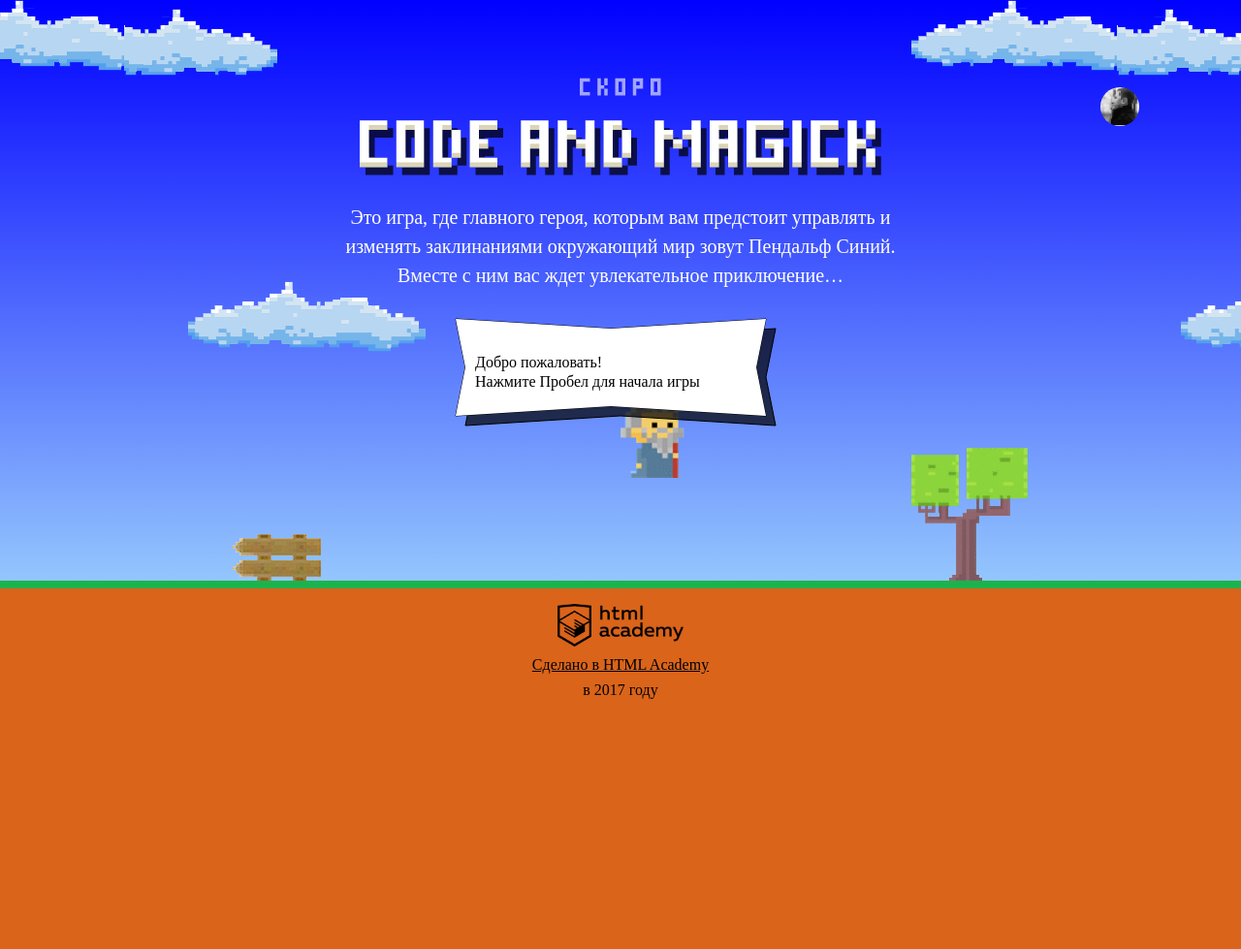
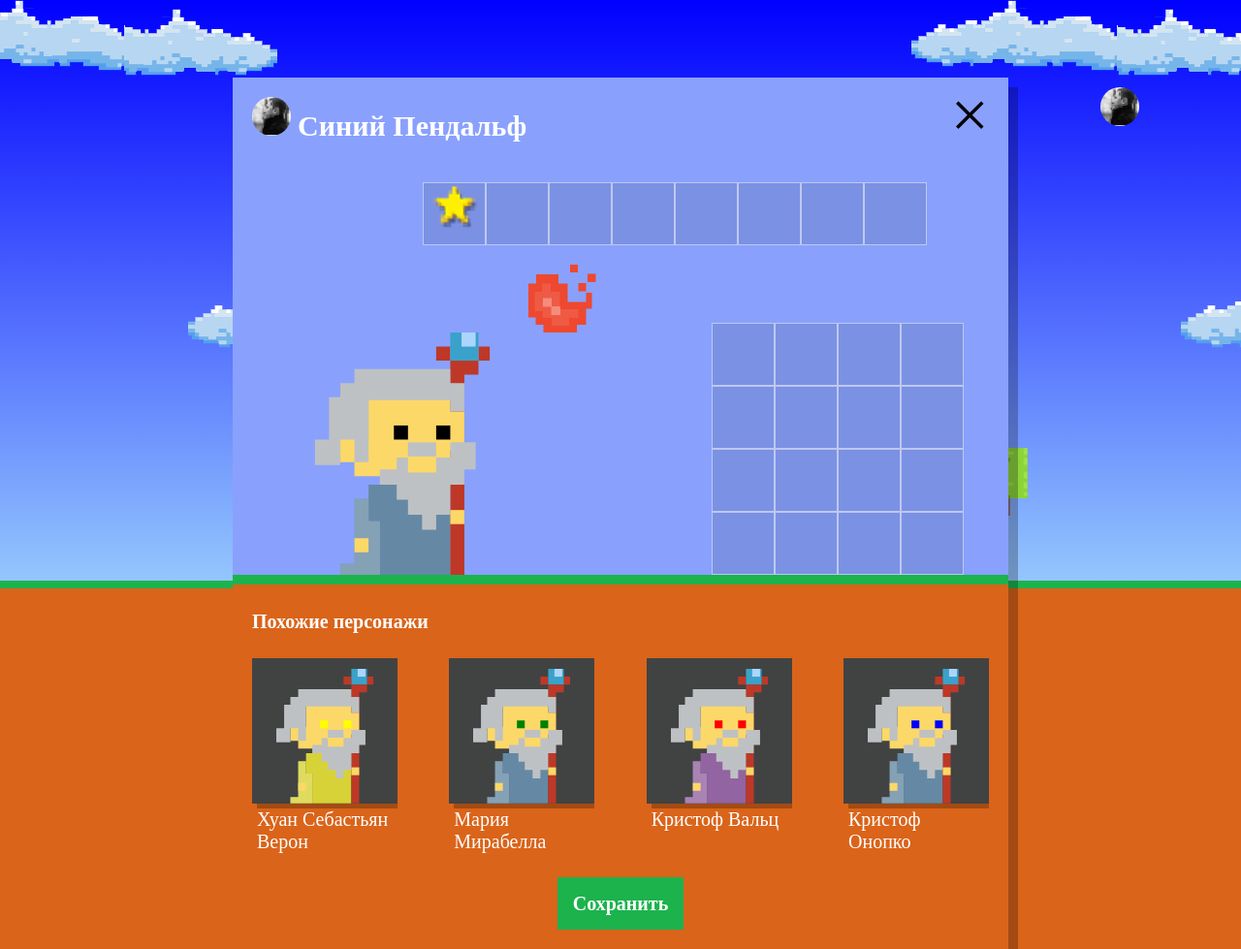
Before and after one commit to sdonich/364523-code-and-magick, a website: page index.html in a window 1280 px wide. Shown: the whole page at 97% size. Before the commit the page ends 800 px from the top, so only its background shows below. Drawn offline with Linux system fonts and the light colour scheme; a web font is replaced by a local one.

Commit message:
Учебный проект: нас орда

```diff
--- a/index.html
+++ b/index.html
@@ -204,5 +204,7 @@
 
 <script src="js/game.js"></script>
 
+<script src="js/setup.js"></script>
+
 </body>
 </html>
--- /dev/null
+++ b/js/setup.js
@@ -0,0 +1,52 @@
+'use strict';
+
+var userSetup = document.querySelector('.setup');
+userSetup.classList.remove('hidden');
+
+var similalListElement = document.querySelector('.setup-similar-list');
+var similarWizardTemplate = document.querySelector('#similar-wizard-template').content;
+
+var WIZARDS_NAMES = ['Иван', 'Хуан Себастьян', 'Мария', 'Кристоф', 'Виктор', 'Юлия', 'Люпита', 'Вашингтон'];
+var WIZARDS_SURNAMES = ['да Марья', 'Верон', 'Мирабелла', 'Вальц', 'Онопко', 'Топольницкая', 'Нионго', 'Ирвинг'];
+var COAT_COLORS = ['rgb(101, 137, 164)', 'rgb(241, 43, 107)', 'rgb(146, 100, 161)', 'rgb(56, 159, 117)', 'rgb(215, 210, 55)', 'rgb(0, 0, 0)'];
+var EYES_COLORS = ['blue', 'green', 'yellow', 'red', 'black'];
+
+var generateWizardName = function () {
+  var firstName = WIZARDS_NAMES[Math.floor(Math.random() * (WIZARDS_NAMES.length - 1))];
+  var secondName = WIZARDS_SURNAMES[Math.floor(Math.random() * (WIZARDS_SURNAMES.length - 1))];
+  return firstName + ' ' + secondName;
+};
+
+var generateWizardCoatColor = function () {
+  return COAT_COLORS[Math.floor(Math.random() * (COAT_COLORS.length - 1))];
+};
+
+var generateWizardEye = function () {
+  return EYES_COLORS[Math.floor(Math.random() * (EYES_COLORS.length - 1))];
+};
+
+var wizards = [];
+for (var i = 0; i < 4; i++) {
+  wizards.push({
+    name: generateWizardName(),
+    coatColor: generateWizardCoatColor(),
+    eyesColor: generateWizardEye()
+  });
+}
+
+var renderWizard = function (wizard) {
+  var wizardElement = similarWizardTemplate.cloneNode(true);
+
+  wizardElement.querySelector('.setup-similar-label').textContent = wizard.name;
+  wizardElement.querySelector('.wizard-coat').style.fill = wizard.coatColor;
+  wizardElement.querySelector('.wizard-eyes').style.fill = wizard.eyesColor;
+  return wizardElement;
+};
+
+var fragment = document.createDocumentFragment();
+for (i = 0; i < wizards.length; i++) {
+  fragment.appendChild(renderWizard(wizards[i]));
+}
+
+similalListElement.appendChild(fragment);
+userSetup.querySelector('.setup-similar').classList.remove('hidden');
--- a/package.json
+++ b/package.json
@@ -13,7 +13,7 @@
   },
   "license": "MIT",
   "devDependencies": {
-    "eslint": "^4.16.0",
+    "eslint": "^4.17.0",
     "eslint-config-htmlacademy": "^0.3.2"
   },
   "dependencies": {},
```
Also changed, not shown: 1 other file.
